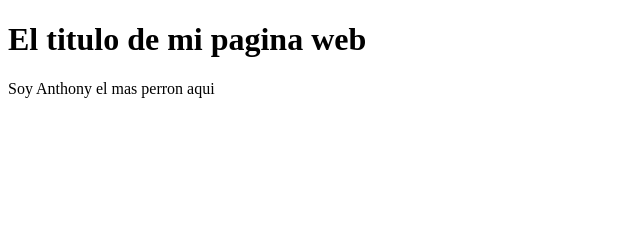
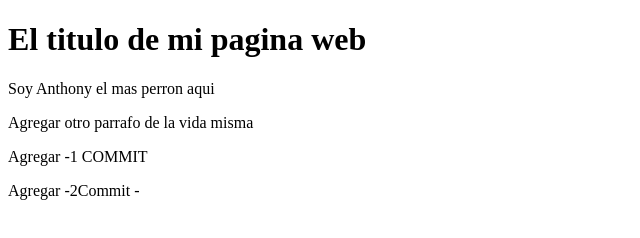
Before and after one commit to Gowi55/Seminario_Git_Github, a plain HTML site: page index.html in a window 1280 px wide. Shown: the whole page, without its empty margins (0-640 px from the left). Drawn offline with Linux system fonts and the light colour scheme.

Commit message:
Agregue los commits

```diff
--- a/index.html
+++ b/index.html
@@ -10,5 +10,13 @@
     <p>
         Soy Anthony el mas perron aqui
     </p>
+
+    <p>Agregar otro parrafo de la vida misma</p>
+
+    <p>
+        Agregar -1 COMMIT
+    </p>
+
+    <p>Agregar -2Commit -</p>
 </body>
 </html>
```
